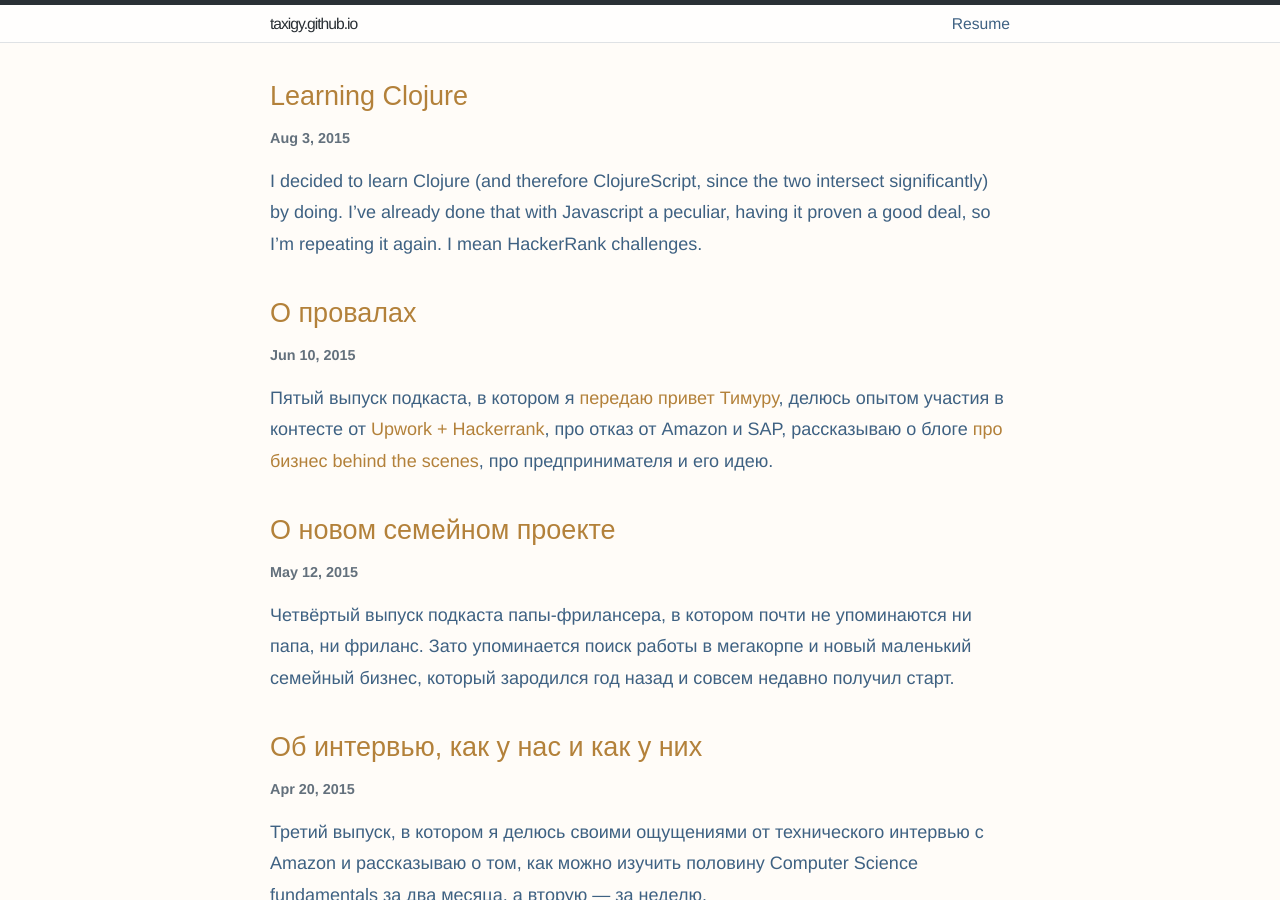
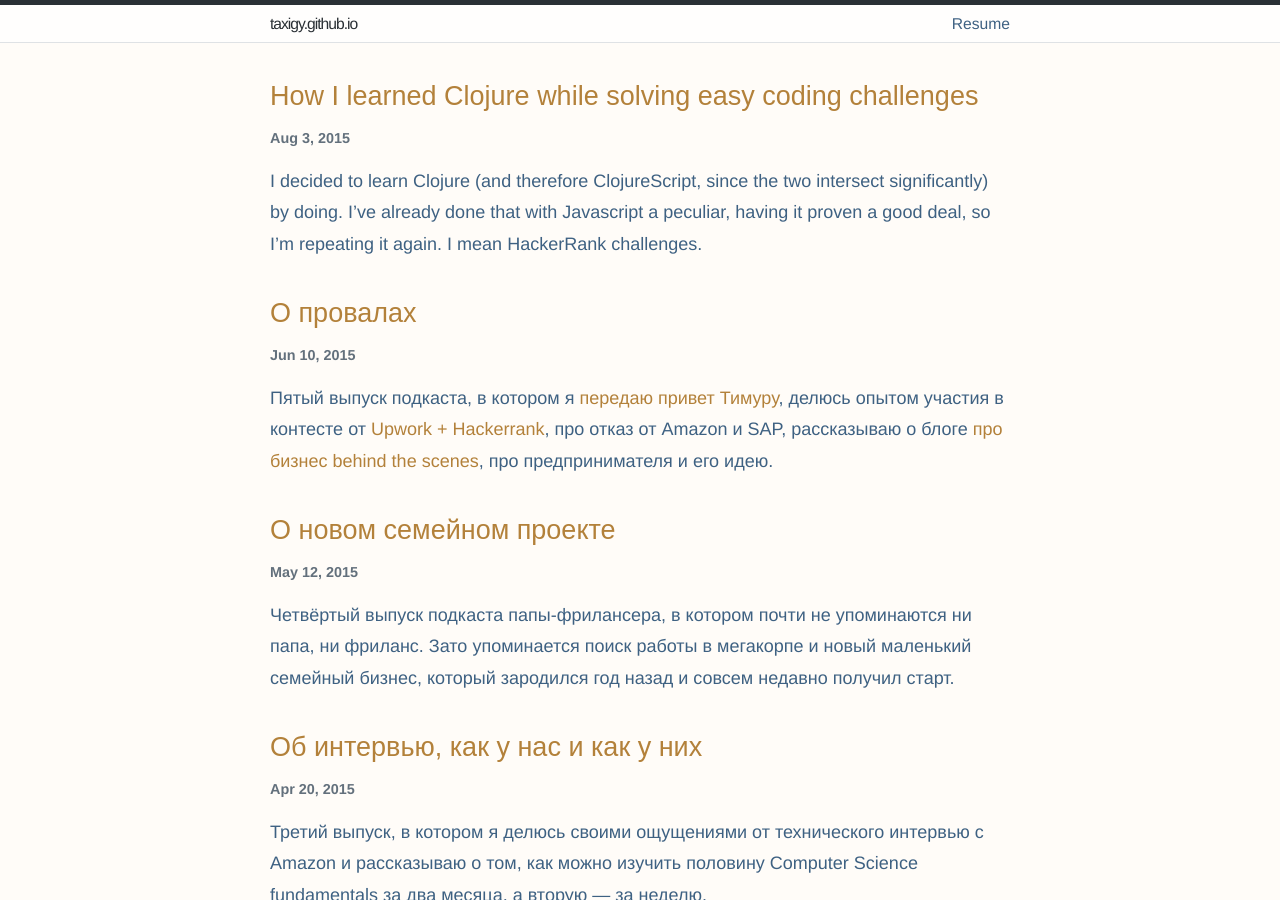
Before and after one commit to taxigy/taxigy.github.io, a Jekyll site: the page built from index.html, in a window 1280 px wide and 900 px high. Built offline with Jekyll 4.4.1, drawn with Linux system fonts in a browser that asks for light colours.

Commit message:
layout info for the new Aug 3 post about learning Clojure (fix)

```diff
--- a/_posts/2015-08-03-learning-clojure.markdown
+++ b/_posts/2015-08-03-learning-clojure.markdown
@@ -1,3 +1,10 @@
+---
+layout: post
+title: "How I learned Clojure while solving easy coding challenges"
+date: 2015-08-03
+categories: learning
+---
+
 I decided to learn Clojure (and therefore ClojureScript, since the two intersect significantly) by doing. I've already done that with Javascript a peculiar, having it proven a good deal, so I'm repeating it again. I mean HackerRank challenges.
 
 The first thing I encountered was that I didn't exactly know how to read from STDIN and parse input, pass it into a function and split into substrings in particular.
```
